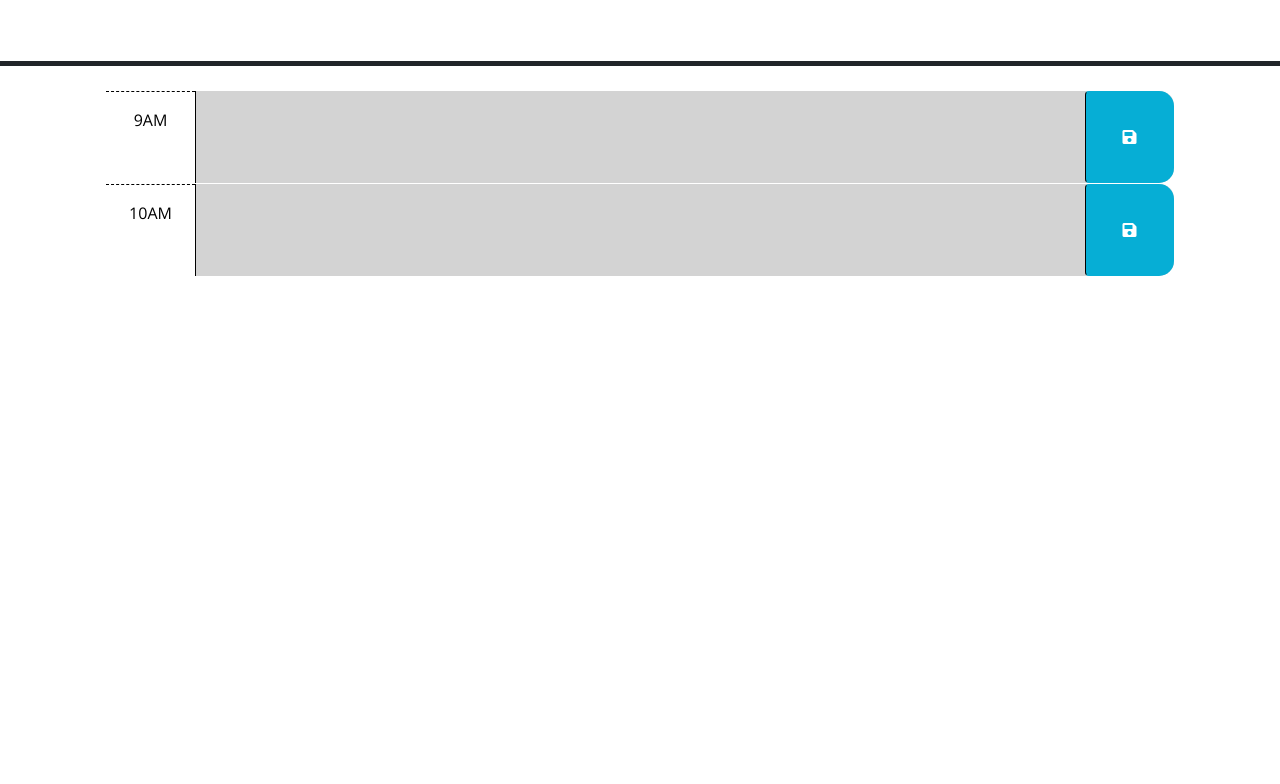
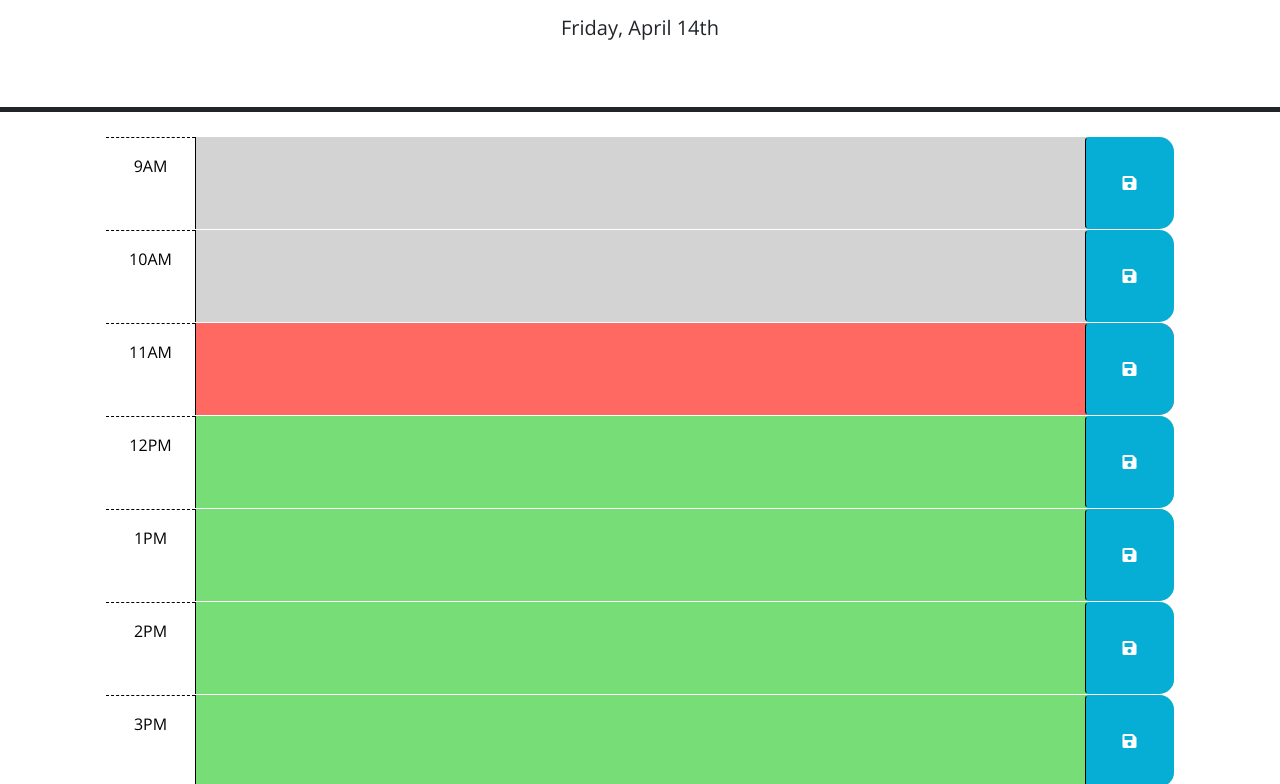
Before and after one commit to obelisk477/work-day-scheduler, a plain HTML site: page index.html in a window 1280 px wide. Shown: the part 166-950 px from the top of the page. Before the commit the page ends 800 px from the top, so only its background shows below. Drawn offline with nearby package versions, Linux system fonts and the light colour scheme.

Commit message:
Added day and dynamic classes based on time of day

```diff
--- a/assets/script.js
+++ b/assets/script.js
@@ -1,3 +1,4 @@
+
 $(function () {
   // TODO: Add a listener for click events on the save button. This code should
   // use the id in the containing time-block as a key to save the user input in
@@ -5,24 +6,45 @@ $(function () {
   // function? How can DOM traversal be used to get the "hour-x" id of the
   // time-block containing the button that was clicked? How might the id be
   // useful when saving the description in local storage?
-  $('.saveBtn').on('click', () => {
-    var currentHour = $(this)[0].activeElement.parentElement
-    console.log(currentHour.children[1].innerText)
+  $('.saveBtn').on('click', function() {
+    var currentHourPlan = $(this).siblings('textarea').val()
+    console.log(currentHourPlan)
   })
 
+  var hourBlocks = $('.time-block')
+  $.each(hourBlocks, function(i ,hourBlock) {
+    let hour = Number($(this).attr("id").match(/\d+/)[0])
+    // Fakes the hour as 12 o clock noon -- remove prior to production
+    let nowHour = Number(dayjs().hour(11).format('H'))
+    if (hour < nowHour) {
+      $(this).addClass("past")
+    } else if (hour === nowHour) {
+      $(this).addClass("present")
+    } else {
+      $(this).addClass("future")
 
-
-  // TODO: Add code to apply the past, present, or future class to each time
-  // block by comparing the id to the current hour. HINTS: How can the id
-  // attribute of each time-block be used to conditionally add or remove the
-  // past, present, and future classes? How can Day.js be used to get the
-  // current hour in 24-hour time?
-
-
+    }
+  })
   // TODO: Add code to get any user input that was saved in localStorage and set
   // the values of the corresponding textarea elements. HINT: How can the id
   // attribute of each time-block be used to do this?
 
 
   // TODO: Add code to display the current date in the header of the page.
+  let getOrdinalEnding = function() {
+    let today = Number(dayjs().format('D'))
+    if (today == 1 || today == 21 || today == 31) {
+      return 'st'
+    } else if (today == 2 || today == 22) {
+      return 'nd'
+    } else if (today == 3 || today == 23) {
+      return 'rd'
+    } else {
+      return 'th'
+    }
+  }
+
+  let ordinalEnding = getOrdinalEnding()
+  let today = dayjs().format('dddd, MMMM D')
+  $('#currentDay').text(today+ordinalEnding)
 });
--- a/index.html
+++ b/index.html
@@ -40,15 +40,64 @@
         -->
 
       <!-- Example of a past time block. Use the "past", "present", or "future" class to add relevant background color. The below uses past -->
-      <div id="hour-9" class="row time-block past">
+      <div id="hour-9" class="row time-block">
         <div class="col-2 col-md-1 hour text-center py-3">9AM</div>
         <textarea class="col-8 col-md-10 description" rows="3"> </textarea>
         <button class="btn saveBtn col-2 col-md-1" aria-label="save">
           <i class="fas fa-save" aria-hidden="true"></i>
         </button>
       </div>
-      <div id="hour-10" class="row time-block past">
+      <div id="hour-10" class="row time-block">
         <div class="col-2 col-md-1 hour text-center py-3">10AM</div>
+        <textarea class="col-8 col-md-10 description" rows="3"> </textarea>
+        <button class="btn saveBtn col-2 col-md-1" aria-label="save">
+          <i class="fas fa-save" aria-hidden="true"></i>
+        </button>
+      </div>
+      <div id="hour-11" class="row time-block">
+        <div class="col-2 col-md-1 hour text-center py-3">11AM</div>
+        <textarea class="col-8 col-md-10 description" rows="3"> </textarea>
+        <button class="btn saveBtn col-2 col-md-1" aria-label="save">
+          <i class="fas fa-save" aria-hidden="true"></i>
+        </button>
+      </div>
+      <div id="hour-12" class="row time-block">
+        <div class="col-2 col-md-1 hour text-center py-3">12PM</div>
+        <textarea class="col-8 col-md-10 description" rows="3"> </textarea>
+        <button class="btn saveBtn col-2 col-md-1" aria-label="save">
+          <i class="fas fa-save" aria-hidden="true"></i>
+        </button>
+      </div>
+      <div id="hour-13" class="row time-block">
+        <div class="col-2 col-md-1 hour text-center py-3">1PM</div>
+        <textarea class="col-8 col-md-10 description" rows="3"> </textarea>
+        <button class="btn saveBtn col-2 col-md-1" aria-label="save">
+          <i class="fas fa-save" aria-hidden="true"></i>
+        </button>
+      </div>
+      <div id="hour-14" class="row time-block">
+        <div class="col-2 col-md-1 hour text-center py-3">2PM</div>
+        <textarea class="col-8 col-md-10 description" rows="3"> </textarea>
+        <button class="btn saveBtn col-2 col-md-1" aria-label="save">
+          <i class="fas fa-save" aria-hidden="true"></i>
+        </button>
+      </div>
+      <div id="hour-15" class="row time-block">
+        <div class="col-2 col-md-1 hour text-center py-3">3PM</div>
+        <textarea class="col-8 col-md-10 description" rows="3"> </textarea>
+        <button class="btn saveBtn col-2 col-md-1" aria-label="save">
+          <i class="fas fa-save" aria-hidden="true"></i>
+        </button>
+      </div>
+      <div id="hour-16" class="row time-block">
+        <div class="col-2 col-md-1 hour text-center py-3">4PM</div>
+        <textarea class="col-8 col-md-10 description" rows="3"> </textarea>
+        <button class="btn saveBtn col-2 col-md-1" aria-label="save">
+          <i class="fas fa-save" aria-hidden="true"></i>
+        </button>
+      </div>
+      <div id="hour-17" class="row time-block">
+        <div class="col-2 col-md-1 hour text-center py-3">5PM</div>
         <textarea class="col-8 col-md-10 description" rows="3"> </textarea>
         <button class="btn saveBtn col-2 col-md-1" aria-label="save">
           <i class="fas fa-save" aria-hidden="true"></i>
```
